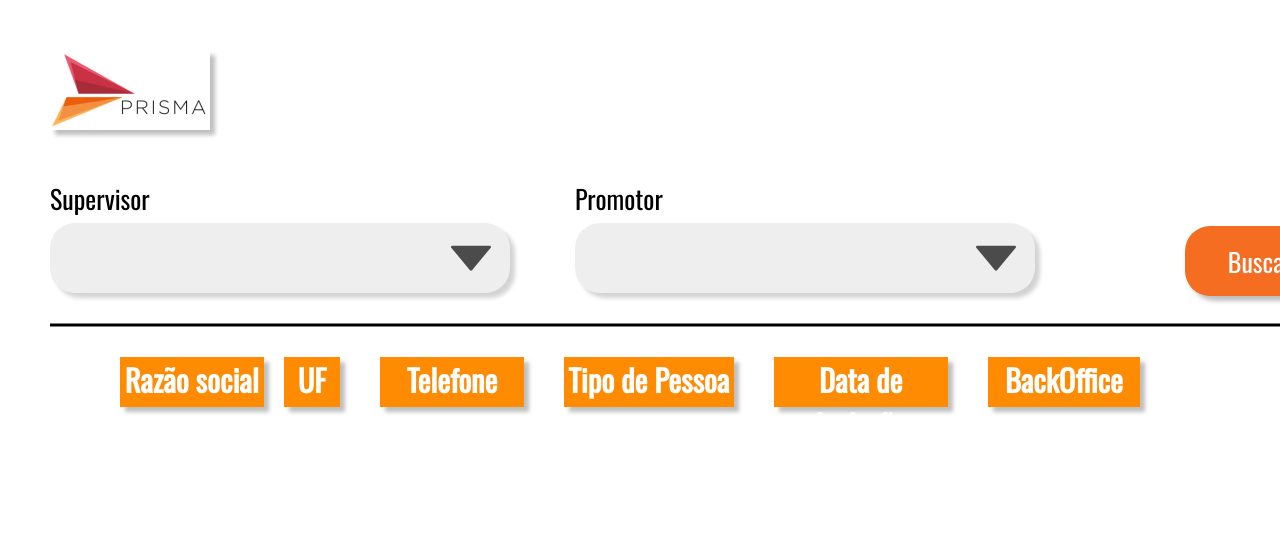
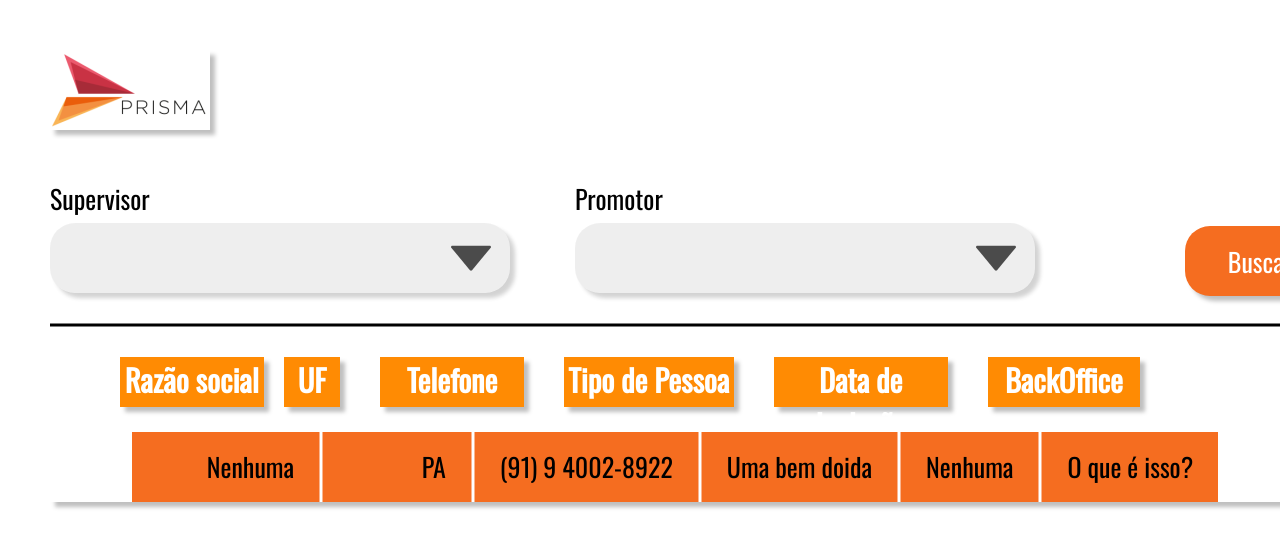
Before and after one commit to awlana04/SpreadsProject, a React (Create React App) app in the folder web/: page / in a window 1280 px wide. Shown: the top 548 px of the page. Built offline with nearby package versions, Linux system fonts and the light colour scheme.

Commit message:
register table

```diff
--- a/web/src/pages/Search.tsx
+++ b/web/src/pages/Search.tsx
@@ -2,6 +2,7 @@ import React from 'react';
 
 import Logo from '../images/logo.svg';
 import Line from '../images/line.svg';
+import Line2 from '../images/line_2.svg';
 
 import '../styles/pages/search.css';
 
@@ -64,6 +65,43 @@ function Search() {
           </div>
         </div>
 
+        <div className="registers">
+          <div className="firstColor">
+            <div className="socialReason">
+              <p>Nenhuma</p>
+              <img src={Line2} alt="A white line to separete the informations"/>
+            </div>
+
+            <div className="uf">
+              <p>PA</p>
+              <img src={Line2} alt="A white line to separete the informations"/>
+            </div>
+
+            <div className="phoneNumber">
+              <p>(91) 9 4002-8922</p>
+              <img src={Line2} alt="A white line to separete the informations"/>
+            </div>
+
+            <div className="personType">
+              <p>Uma bem doida</p>
+              <img src={Line2} alt="A white line to separete the informations"/>
+            </div>
+
+            <div className="inclusionDate">
+              <p>Nenhuma</p>
+              <img src={Line2} alt="A white line to separete the informations"/>
+            </div>
+
+            <div className="backOffice">
+              <p>O que é isso?</p>
+            </div>
+
+          </div>
+          <div className="secondColor">
+
+          </div>
+        </div>
+
       </div>
     </div>
   )
--- a/web/src/styles/pages/search.css
+++ b/web/src/styles/pages/search.css
@@ -68,6 +68,7 @@
   background: #FF8B03;
 }
 
+/* Texts information */
  #search-page div.table div.text {
   margin: 25px 70px;
 
@@ -93,7 +94,6 @@
 #search-page div.table div.text div.textOne {
   width: 165px;
   height: 50px;
-
 }
 
 #search-page div.table div.text div.textTwo {
@@ -121,3 +121,78 @@
   width: 175px;
   height: 50px;
 }
+
+/* Registers result */
+#search-page div.table div.registers {
+  width: 1250px;
+  height: 70px;
+
+  font-size: 26px;
+  box-shadow: 5px 5px 4px rgba(0, 0, 0, 0.25);
+
+  display: flex;
+  flex-direction: row;
+
+  align-items: center;
+  justify-content: center;
+}
+/*
+#search-page div.table div.registers img {
+  margin: 0px 100px;
+} */
+
+#search-page div.table div.registers div.firstColor {
+  /* width: 1250px;
+  margin: 0px 20px; */
+
+  background: #F56D20;
+}
+
+#search-page div.table div.registers div.firstColor,
+  #search-page div.table div.registers div.secondColor {
+  height: 70px;
+
+  display: flex;
+  flex-direction: row;
+  }
+
+#search-page div.table div.registers div.firstColor div.socialReason,
+  #search-page div.table div.registers div.secondColor div.socialReason {
+    width: 165px;
+    height: 70px;
+
+    margin: 0px 50px;
+  }
+
+#search-page div.table div.registers div.firstColor div.socialReason,
+  #search-page div.table div.registers div.firstColor div.uf,
+  #search-page div.table div.registers div.firstColor div.phoneNumber,
+  #search-page div.table div.registers div.firstColor div.personType,
+  #search-page div.table div.registers div.firstColor div.inclusionDate,
+  #search-page div.table div.registers div.firstColor div.backOffice,
+
+  #search-page div.table div.registers div.secondColor div.socialReason,
+  #search-page div.table div.registers div.secondColor div.uf,
+  #search-page div.table div.registers div.secondColor div.phoneNumber,
+  #search-page div.table div.registers div.secondColor div.personType,
+  #search-page div.table div.registers div.secondColor div.inclusionDate,
+  #search-page div.table div.registers div.secondColor div.backOffice {
+    display: flex;
+    flex-direction: row;
+  }
+
+  #search-page div.table div.registers div.firstColor div.socialReason p,
+  #search-page div.table div.registers div.firstColor div.uf p,
+  #search-page div.table div.registers div.firstColor div.phoneNumber p,
+  #search-page div.table div.registers div.firstColor div.personType p,
+  #search-page div.table div.registers div.firstColor div.inclusionDate p,
+  #search-page div.table div.registers div.firstColor div.backOffice p,
+
+  #search-page div.table div.registers div.secondColor div.socialReason p,
+  #search-page div.table div.registers div.secondColor div.uf p,
+  #search-page div.table div.registers div.secondColor div.phoneNumber p,
+  #search-page div.table div.registers div.secondColor div.personType p,
+  #search-page div.table div.registers div.secondColor div.inclusionDate p,
+  #search-page div.table div.registers div.secondColor div.backOffice p {
+    margin: 15px 25px;
+  }
```
Also changed, not shown: web/src/images/line_2.svg (added), 1 other file (tests, documents, lock files or other folders).
